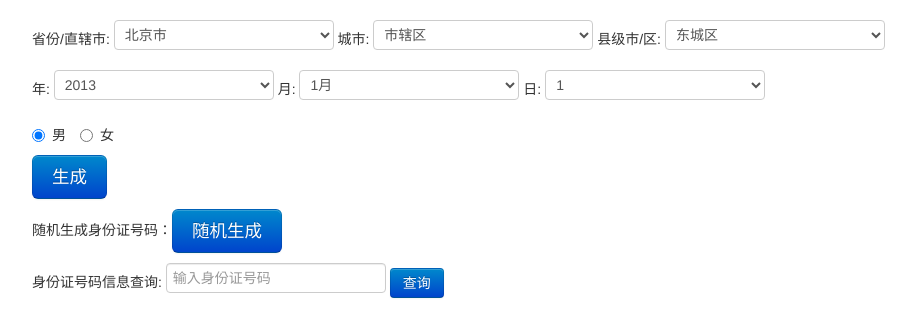
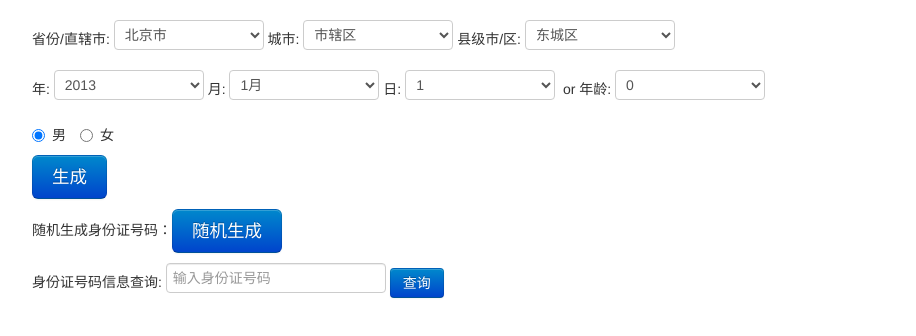
Before and after one commit to jccode/idcard, a plain HTML site: page index.html in a window 1280 px wide. Shown: the whole page, without its empty margins (138-1054 px from the left). Drawn offline with Linux system fonts and the light colour scheme.

Commit message:
add age option

```diff
--- a/assert/js/main.js
+++ b/assert/js/main.js
@@ -6,11 +6,11 @@ define(function(require, exports, module) {
 	var tpl = "<option value='${val}'>${name}</option>";
 
 
-	function init_year() {
+	function init_year(age) {
 		var currYear = new Date().getFullYear(),
 			year, html;
 
-		for(var i = 0; i < 90; i++) {
+		for(var i = 0; i <= age; i++) {
 			year = currYear - i;
 			html += tpl.replace("${val}", year).replace("${name}", year);
 		}
@@ -25,6 +25,14 @@ define(function(require, exports, module) {
 		$("#month").append(html);
 	}
 
+	function init_age(age) {
+		var html;
+		for(var i = 0; i <= age; i++) {
+			html += tpl.replace("${val}", i).replace("${name}", i);
+		}
+		$("#age").append(html);
+	}
+
 	function loadDate() {
 		var year = $("#year").val(),
 			month = $("#month").val(),
@@ -35,6 +43,18 @@ define(function(require, exports, module) {
 			html += tpl.replace("${val}", i).replace("${name}", i);
 		}
 		$("#day").empty().append(html);
+	}
+
+	function connect_year_age() {
+		var currYear = new Date().getFullYear(),
+			$year = $("#year"),
+			$age = $("#age");
+		$year.change(function() {
+			$age.val(currYear - $year.val());
+		});
+		$age.change(function () {
+			$year.val(currYear - $age.val());
+		})
 	}
 
 	function getNodeListHtml (nodeList) {
@@ -105,7 +125,8 @@ define(function(require, exports, module) {
 	}
 
 	function init_event () {
-		$("#year, #month").change(loadDate);
+		connect_year_age();
+		$("#year, #month, #age").change(loadDate);
 		$("#province").change(loadCity);
 		$("#city").change(loadTown);
 
@@ -123,8 +144,10 @@ define(function(require, exports, module) {
 		loadCity();
 		loadTown();
 
-		init_year();
+		var age = 90;
+		init_year(age);
 		init_month();
+		init_age(age);
 		loadDate();
 	}
 
--- a/index.html
+++ b/index.html
@@ -7,6 +7,9 @@
 	<style type="text/css">
 		body {
 			margin: 20px 0px;
+		}
+		select {
+			width: 150px;
 		}
 	</style>
 </head>
@@ -23,6 +26,7 @@
 			年: <select name="" id="year"></select>
 			月: <select name="" id="month"></select>
 			日: <select name="" id="day"></select>
+			&nbsp;or&nbsp;年龄: <select name="" id="age"></select>
 		</p>
 		<p>
 			<label class="radio inline"><input type="radio" name="sex" value="1" checked>男</label>
```
